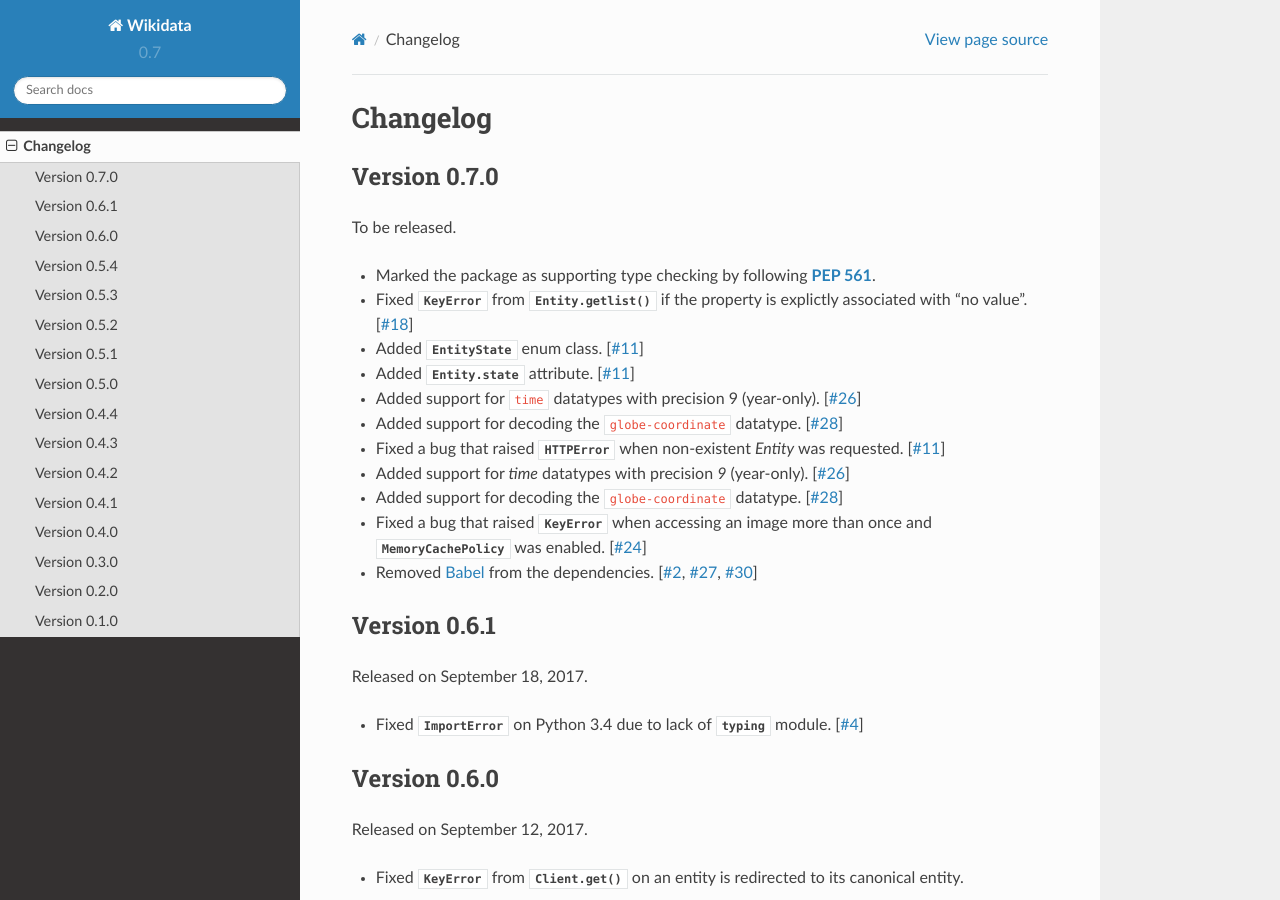
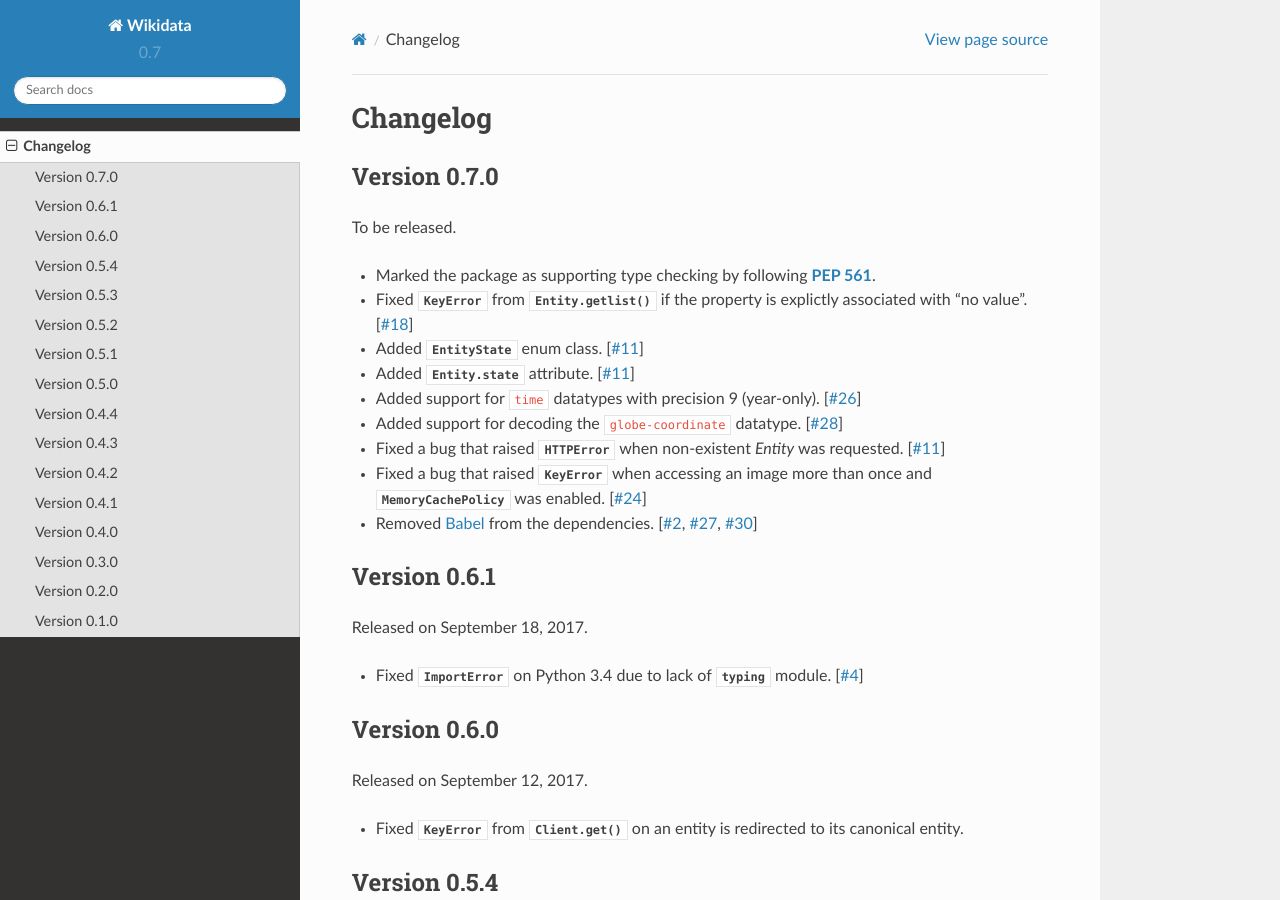
Before and after one commit to dahlia/wikidata, a Sphinx documentation site: the page built from docs/changes.rst, in a window 1280 px wide and 900 px high. Built offline with Sphinx 7.4.7 and the Read the Docs theme 2.0.0, drawn with Linux system fonts in a browser that asks for light colours.

Commit message:
Fix merge

```diff
--- a/docs/changes.rst
+++ b/docs/changes.rst
@@ -17,8 +17,6 @@
 - Added support for decoding the ``globe-coordinate`` datatype.  [:pr:`28`]
 - Fixed a bug that raised :exc:`~urllib.error.HTTPError` when
   non-existent `Entity` was requested.  [:pr:`11`]
-- Added support for `time` datatypes with precision `9` (year-only).  [:pr:`26`]
-- Added support for decoding the ``globe-coordinate`` datatype.  [:pr:`28`]
 - Fixed a bug that raised :exc:`KeyError` when accessing an image more than
   once and :class:`~wikidata.cache.MemoryCachePolicy` was enabled.  [:pr:`24`]
 - Removed Babel_ from the dependencies.  [:issue:`2`, :issue:`27`, :pr:`30`]
```
